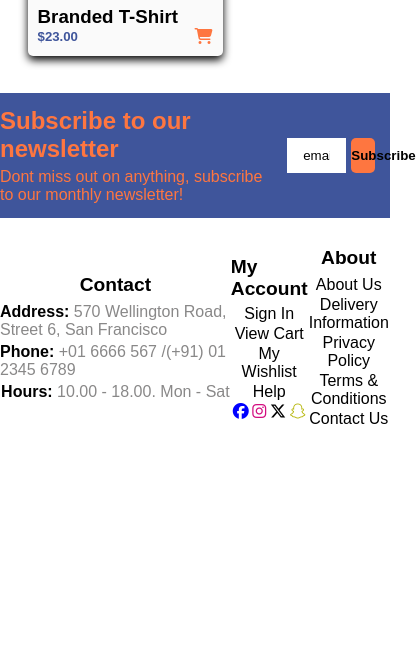
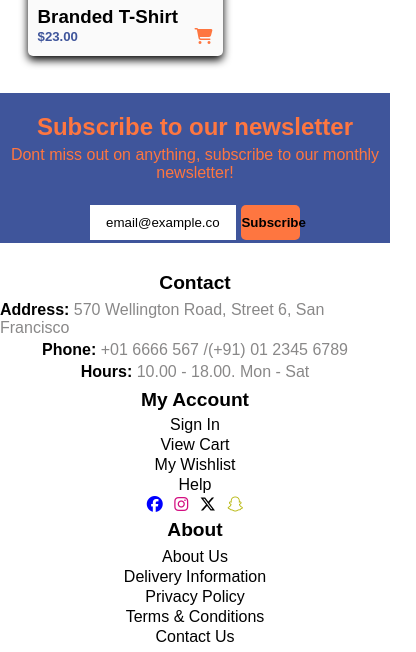
Before and after one commit to nyllegriffiths1/eCommerce, a plain HTML site: page shop/shop.html in a window 390 px wide. Shown: the part 5384-6036 px from the top of the page, 416 px wide, since content can reach past the window. Before the commit the page ends 5818 px from the top, so only its background shows below. Drawn offline with nearby package versions, Linux system fonts and the light colour scheme; a web font is replaced by a local one.

Commit message:
responsive

```diff
--- a/about/about.css
+++ b/about/about.css
@@ -373,3 +373,42 @@
     font-weight: bolder;
     color: black;
 }
+
+@media (max-width: 768px) {
+
+    .what-we-do-container {
+        flex-wrap: wrap;
+    }
+
+    .middle-footer-subscribe-newsletter-container {
+        flex-wrap: wrap;
+        height: 150px;
+    }
+
+    .form-layout {
+        width: 75%;
+    }
+
+    .text-overlay h3 {
+        text-align: center;
+    }
+
+    .footer {
+        flex-direction: column-reverse;
+    }
+
+    .spacing-footer {
+        margin: .35rem 0;
+    }
+
+}
+
+@media (max-width: 430px) {
+    .middle-footer-subscribe-newsletter-container {
+        text-align: center;
+    }
+
+    .form-layout {
+        height: 0;
+    }
+}
--- a/checkout/checkout.css
+++ b/checkout/checkout.css
@@ -366,3 +366,42 @@
 #total-container button:active {
     transform: scale(0.8);
 }
+
+@media (max-width: 768px) {
+
+    .what-we-do-container {
+        flex-wrap: wrap;
+    }
+
+    .middle-footer-subscribe-newsletter-container {
+        flex-wrap: wrap;
+        height: 150px;
+    }
+
+    .form-layout {
+        width: 75%;
+    }
+
+    .text-overlay h3 {
+        text-align: center;
+    }
+
+    .footer {
+        flex-direction: column-reverse;
+    }
+
+    .spacing-footer {
+        margin: .35rem 0;
+    }
+
+}
+
+@media (max-width: 430px) {
+    .middle-footer-subscribe-newsletter-container {
+        text-align: center;
+    }
+
+    .form-layout {
+        height: 0;
+    }
+}
--- a/contact/contact.css
+++ b/contact/contact.css
@@ -311,3 +311,43 @@
     font-weight: bolder;
     color: black;
 }
+
+
+@media (max-width: 768px) {
+
+    .what-we-do-container {
+        flex-wrap: wrap;
+    }
+
+    .middle-footer-subscribe-newsletter-container {
+        flex-wrap: wrap;
+        height: 150px;
+    }
+
+    .form-layout {
+        width: 75%;
+    }
+
+    .text-overlay h3 {
+        text-align: center;
+    }
+
+    .footer {
+        flex-direction: column-reverse;
+    }
+
+    .spacing-footer {
+        margin: .35rem 0;
+    }
+
+}
+
+@media (max-width: 430px) {
+    .middle-footer-subscribe-newsletter-container {
+        text-align: center;
+    }
+
+    .form-layout {
+        height: 0;
+    }
+}
--- a/public/product.css
+++ b/public/product.css
@@ -170,3 +170,9 @@
  #add-to-cart-btn:active {
     transform: scale(0.8);
  }
+
+ @media (max-width: 768px) {
+   .product-layout-container {
+      flex-direction: column;
+   }
+ }
--- a/shop/shop.css
+++ b/shop/shop.css
@@ -392,3 +392,42 @@
     font-weight: bolder;
     color: black;
 }
+
+@media (max-width: 768px) {
+
+    /* .what-we-do-container {
+        flex-wrap: wrap;
+    } */
+
+    .middle-footer-subscribe-newsletter-container {
+        flex-wrap: wrap;
+        height: 150px;
+    }
+
+    .form-layout {
+        width: 75%;
+    }
+
+    .text-overlay h3 {
+        text-align: center;
+    }
+
+    .footer {
+        flex-direction: column-reverse;
+    }
+
+    .spacing-footer {
+        margin: .35rem 0;
+    }
+
+}
+
+@media (max-width: 430px) {
+    .middle-footer-subscribe-newsletter-container {
+        text-align: center;
+    }
+
+    .form-layout {
+        height: 0;
+    }
+}
```
Also changed, not shown: src/styles.css (+8 -7 lines).
